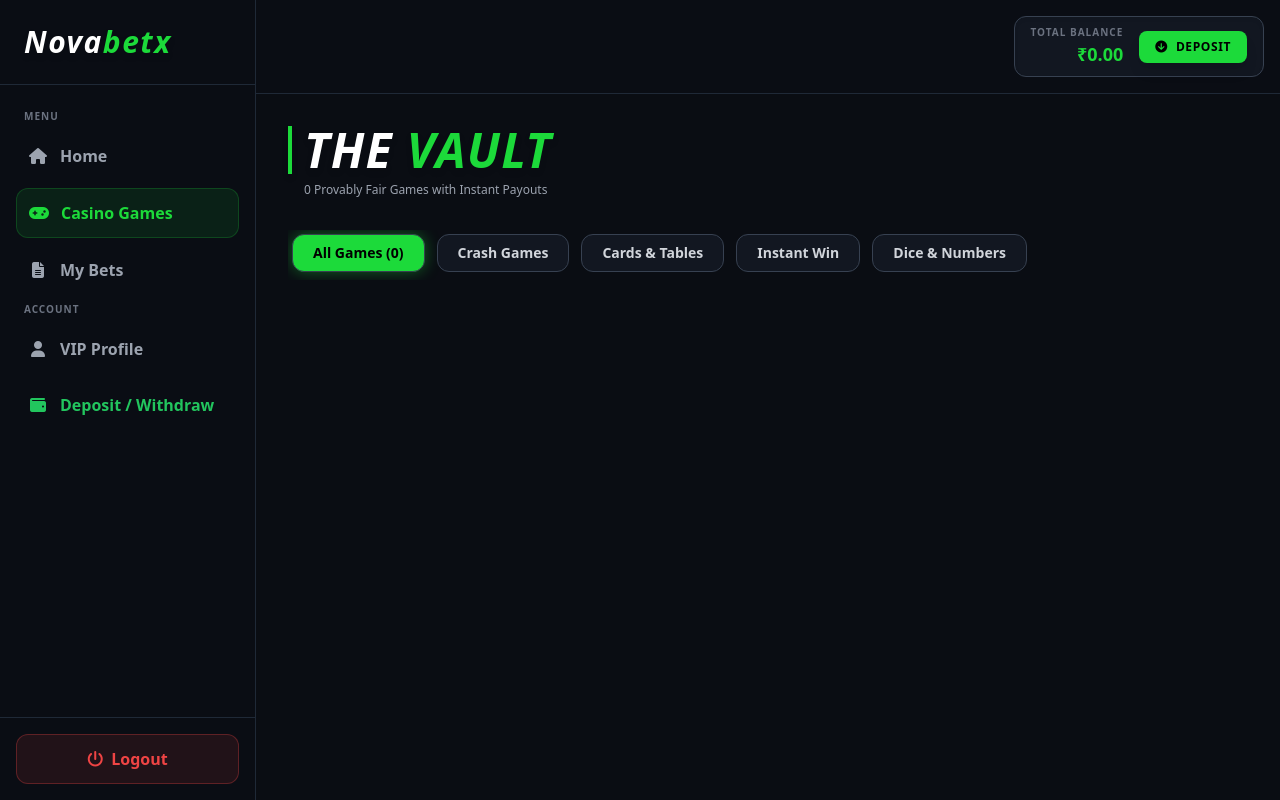
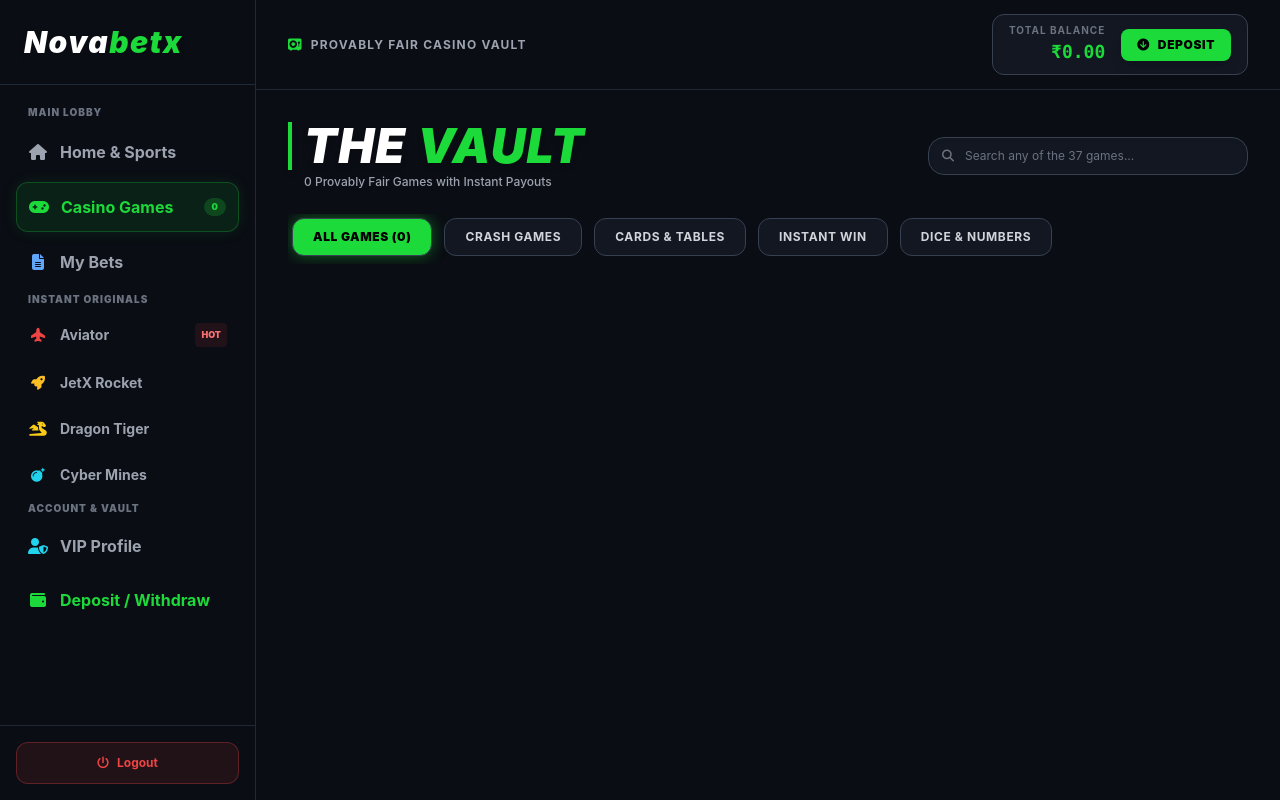
Before and after one commit to Suman-11-web/Novabetx, a Flask app: template templates/games.html in a window 1280 px wide. Run offline with Flask 3, Linux system fonts and the light colour scheme; the template is opened without the code that fills it, so the values that code supplies are empty; data comes from the database, SQL or seed files in the repository; some libraries are stand-ins or nearby versions.

Commit message:
instant game link updated

```diff
--- a/templates/games.html
+++ b/templates/games.html
@@ -3,7 +3,7 @@
 <head>
     <meta charset="UTF-8">
     <meta name="viewport" content="width=device-width, initial-scale=1.0, maximum-scale=1.0, user-scalable=no">
-    <title>Novabetx - Premium Games</title>
+    <title>Novabetx - Premium Casino Games</title>
     <script src="https://cdn.tailwindcss.com"></script>
     <link rel="stylesheet" href="https://cdnjs.cloudflare.com/ajax/libs/font-awesome/6.4.0/css/all.min.css">
     <script>
@@ -21,10 +21,35 @@
         }
     </script>
     <style>
+        body {
+            font-family: 'Inter', system-ui, -apple-system, sans-serif;
+            -webkit-tap-highlight-color: transparent;
+            overscroll-behavior-y: none;
+            user-select: none;
+            -webkit-user-select: none;
+            background-color: #0a0d13;
+        }
+
         .custom-scrollbar::-webkit-scrollbar { width: 4px; height: 4px; }
         .custom-scrollbar::-webkit-scrollbar-track { background: rgba(0,0,0,0.2); }
         .custom-scrollbar::-webkit-scrollbar-thumb { background: #374151; border-radius: 4px; }
-        .filter-btn.active { background-color: #1CDA3A; color: #000; box-shadow: 0 0 15px rgba(28,218,58,0.4); }
+
+        .filter-btn {
+            background: #121721;
+            border: 1px solid rgba(255, 255, 255, 0.08);
+            color: #d1d5db;
+            transition: all 0.25s ease;
+        }
+        .filter-btn:hover {
+            border-color: #1CDA3A;
+            color: #fff;
+        }
+        .filter-btn.active {
+            background-color: #1CDA3A;
+            color: #000;
+            box-shadow: 0 0 15px rgba(28,218,58,0.4);
+            font-weight: 900;
+        }
 
         /* 🌟 UPGRADED FLOATING GLASS BOTTOM NAVIGATION BAR */
         .floating-glass-nav {
@@ -52,21 +77,49 @@
 <body class="bg-background text-white min-h-[100dvh] flex flex-col md:flex-row pb-28 md:pb-0 select-none">
 
     <!-- 🖥️ DESKTOP SIDEBAR -->
-    <aside class="hidden md:flex flex-col w-64 h-screen bg-[#0a0d14] border-r border-gray-800 shrink-0 sticky top-0 z-50">
+    <aside class="hidden md:flex flex-col w-64 h-screen bg-[#0a0d14] border-r border-gray-800 z-50 shrink-0 sticky top-0">
         <div class="p-6 border-b border-gray-800">
             <div class="text-3xl font-black italic tracking-wider drop-shadow-md">Nova<span class="text-brand">betx</span></div>
         </div>
-        <nav class="flex-1 p-4 space-y-2 overflow-y-auto custom-scrollbar">
-            <div class="text-[10px] font-bold text-gray-500 uppercase tracking-widest mb-2 pl-2 mt-2">Menu</div>
-            <a href="{{ url_for('home') }}" class="flex items-center gap-3 p-3 rounded-xl hover:bg-white/5 text-gray-400 hover:text-white font-bold transition"><i class="fa-solid fa-house w-5 text-center"></i> Home</a>
-            <a href="{{ url_for('games') }}" class="flex items-center gap-3 p-3 rounded-xl bg-brand/10 text-brand border border-brand/20 font-bold transition"><i class="fa-solid fa-gamepad w-5 text-center"></i> Casino Games</a>
-            <a href="{{ url_for('my_bets') }}" class="flex items-center gap-3 p-3 rounded-xl hover:bg-white/5 text-gray-400 hover:text-white font-bold transition"><i class="fa-solid fa-file-lines w-5 text-center"></i> My Bets</a>
-            <div class="text-[10px] font-bold text-gray-500 uppercase tracking-widest mb-2 pl-2 mt-6">Account</div>
-            <a href="{{ url_for('profile') }}" class="flex items-center gap-3 p-3 rounded-xl hover:bg-white/5 text-gray-400 hover:text-white font-bold transition"><i class="fa-solid fa-user w-5 text-center"></i> VIP Profile</a>
-            <a href="{{ url_for('profile') }}?action=deposit" class="flex items-center gap-3 p-3 rounded-xl hover:bg-green-500/10 text-green-500 hover:text-green-400 font-bold transition"><i class="fa-solid fa-wallet w-5 text-center"></i> Deposit / Withdraw</a>
+        <nav class="flex-1 p-4 space-y-1.5 overflow-y-auto custom-scrollbar">
+            <div class="text-[10px] font-black text-gray-500 uppercase tracking-widest mb-2 pl-3 mt-1">Main Lobby</div>
+            <a href="{{ url_for('home') }}" class="flex items-center gap-3 p-3 rounded-xl hover:bg-white/5 text-gray-400 hover:text-white font-bold transition">
+                <i class="fa-solid fa-house w-5 text-center"></i> Home & Sports
+            </a>
+            <a href="{{ url_for('games') }}" class="flex items-center justify-between p-3 rounded-xl bg-brand/10 text-brand border border-brand/25 font-bold transition shadow-[0_0_15px_rgba(28,218,58,0.1)]">
+                <span class="flex items-center gap-3"><i class="fa-solid fa-gamepad w-5 text-center"></i> Casino Games</span>
+                <span class="text-[9px] font-black bg-brand/20 text-brand px-2 py-0.5 rounded-full">{{ games_catalog|length }}</span>
+            </a>
+            <a href="{{ url_for('my_bets') }}" class="flex items-center gap-3 p-3 rounded-xl hover:bg-white/5 text-gray-400 hover:text-white font-bold transition">
+                <i class="fa-solid fa-file-lines w-5 text-center text-blue-400"></i> My Bets
+            </a>
+
+            <div class="text-[10px] font-black text-gray-500 uppercase tracking-widest mb-2 pl-3 mt-6">Instant Originals</div>
+            <a href="{{ url_for('aviator_game') }}" class="flex items-center justify-between p-2.5 px-3 rounded-xl hover:bg-white/5 text-gray-400 hover:text-white text-sm font-bold transition">
+                <span class="flex items-center gap-3"><i class="fa-solid fa-plane-up w-5 text-center text-red-500"></i> Aviator</span>
+                <span class="text-[9px] font-black text-red-400 bg-red-500/10 px-1.5 py-0.5 rounded">HOT</span>
+            </a>
+            <a href="{{ url_for('jetx_game') }}" class="flex items-center gap-3 p-2.5 px-3 rounded-xl hover:bg-white/5 text-gray-400 hover:text-white text-sm font-bold transition">
+                <i class="fa-solid fa-rocket w-5 text-center text-amber-400"></i> JetX Rocket
+            </a>
+            <a href="{{ url_for('dragon_tiger_game') }}" class="flex items-center gap-3 p-2.5 px-3 rounded-xl hover:bg-white/5 text-gray-400 hover:text-white text-sm font-bold transition">
+                <i class="fa-solid fa-dragon w-5 text-center text-yellow-400"></i> Dragon Tiger
+            </a>
+            <a href="{{ url_for('mines_game') }}" class="flex items-center gap-3 p-2.5 px-3 rounded-xl hover:bg-white/5 text-gray-400 hover:text-white text-sm font-bold transition">
+                <i class="fa-solid fa-bomb w-5 text-center text-cyan-400"></i> Cyber Mines
+            </a>
+
+            <div class="text-[10px] font-black text-gray-500 uppercase tracking-widest mb-2 pl-3 mt-6">Account & Vault</div>
+            <a href="{{ url_for('profile') }}" class="flex items-center gap-3 p-3 rounded-xl hover:bg-white/5 text-gray-400 hover:text-white font-bold transition">
+                <i class="fa-solid fa-user-shield w-5 text-center text-cyan-400"></i> VIP Profile
+            </a>
+            <a href="{{ url_for('profile') }}?action=deposit" class="flex items-center gap-3 p-3 rounded-xl hover:bg-brand/10 text-brand font-bold transition">
+                <i class="fa-solid fa-wallet w-5 text-center"></i> Deposit / Withdraw
+            </a>
         </nav>
+
         <div class="p-4 border-t border-gray-800">
-            <a href="{{ url_for('logout') }}" class="flex items-center justify-center gap-2 p-3 rounded-xl bg-red-500/10 text-red-500 hover:bg-red-500 hover:text-white font-bold transition border border-red-500/30"><i class="fa-solid fa-power-off"></i> Logout</a>
+            <a href="{{ url_for('logout') }}" class="flex items-center justify-center gap-2 p-3 rounded-xl bg-red-500/10 text-red-500 hover:bg-red-500 hover:text-white font-bold transition border border-red-500/30 text-xs"><i class="fa-solid fa-power-off"></i> Logout</a>
         </div>
     </aside>
 
@@ -77,50 +130,62 @@
             <div class="flex items-center justify-between px-4 py-3">
                 <div class="text-xl font-black italic tracking-wider drop-shadow-md">Nova<span class="text-brand">betx</span></div>
                 <div class="flex items-center space-x-3 bg-surfaceLight/80 pl-4 pr-1 py-1 rounded-full border border-gray-700/50">
-                    <div class="text-sm font-bold text-white">₹{{ "%.2f"|format(user.balance + user.bonus_balance) }}</div>
-                    <a href="{{ url_for('profile') }}?action=deposit" class="bg-gradient-to-tr from-green-600 to-brand text-black w-7 h-7 rounded-full flex items-center justify-center shadow-[0_0_10px_rgba(28,218,58,0.5)]"><i class="fa-solid fa-plus text-sm"></i></a>
+                    <div class="text-sm font-bold text-white font-mono">₹{{ "%.2f"|format(user.balance + user.bonus_balance) }}</div>
+                    <a href="{{ url_for('profile') }}?action=deposit" class="bg-gradient-to-tr from-green-600 to-brand text-black w-7 h-7 rounded-full flex items-center justify-center shadow-[0_0_10px_rgba(28,218,58,0.5)] active:scale-95 transition-transform"><i class="fa-solid fa-plus text-sm"></i></a>
                 </div>
             </div>
         </header>
 
         <!-- DESKTOP TOP BAR -->
-        <div class="hidden md:flex justify-end items-center p-4 border-b border-gray-800 bg-[#0a0d14] sticky top-0 z-40 shrink-0">
+        <div class="hidden md:flex justify-between items-center px-8 py-3.5 border-b border-gray-800 bg-[#0a0d14] sticky top-0 z-40 shrink-0">
+            <div class="text-xs font-bold text-gray-400 uppercase tracking-widest">
+                <i class="fa-solid fa-vault text-brand mr-1"></i> Provably Fair Casino Vault
+            </div>
             <div class="flex items-center gap-4 bg-surface px-4 py-2 rounded-xl border border-gray-700 shadow-inner">
                 <div class="text-right">
                     <div class="text-[10px] text-gray-500 uppercase font-bold tracking-widest">Total Balance</div>
-                    <div class="text-lg font-black text-brand">₹{{ "%.2f"|format(user.balance + user.bonus_balance) }}</div>
+                    <div class="text-lg font-black text-brand font-mono">₹{{ "%.2f"|format(user.balance + user.bonus_balance) }}</div>
                 </div>
-                <a href="{{ url_for('profile') }}?action=deposit" class="bg-brand hover:bg-green-500 text-black px-4 py-2 rounded-lg font-black uppercase text-xs tracking-wider transition shadow-lg flex items-center gap-2"><i class="fa-solid fa-circle-arrow-down"></i> Deposit</a>
+                <a href="{{ url_for('profile') }}?action=deposit" class="bg-brand hover:bg-green-500 text-black px-4 py-2 rounded-lg font-black uppercase text-xs tracking-wider transition shadow-lg flex items-center gap-2 active:scale-95"><i class="fa-solid fa-circle-arrow-down"></i> Deposit</a>
             </div>
         </div>
 
-        <div class="px-4 py-6 md:p-8 max-w-[1400px] mx-auto w-full">
-            <h1 class="text-3xl md:text-5xl font-black italic tracking-wide mb-2 uppercase border-l-4 border-brand pl-3 drop-shadow-md">The <span class="text-brand">Vault</span></h1>
-            <p class="text-xs text-gray-400 mt-1 pl-4">{{ games_catalog|length }} Provably Fair Games with Instant Payouts</p>
+        <div class="px-4 py-6 md:p-8 max-w-[1400px] mx-auto w-full space-y-6">
+            <div class="flex flex-col sm:flex-row sm:items-center justify-between gap-4">
+                <div>
+                    <h1 class="text-3xl md:text-5xl font-black italic tracking-wide mb-1 uppercase border-l-4 border-brand pl-3 drop-shadow-md">The <span class="text-brand">Vault</span></h1>
+                    <p class="text-xs text-gray-400 mt-1 pl-4 font-medium">{{ games_catalog|length }} Provably Fair Games with Instant Payouts</p>
+                </div>
+                <!-- Instant Search Bar -->
+                <div class="relative sm:w-80">
+                    <i class="fa-solid fa-magnifying-glass absolute left-3.5 top-1/2 -translate-y-1/2 text-gray-500 text-xs"></i>
+                    <input type="text" id="game-search" oninput="applyVaultSearch()" placeholder="Search any of the 37 games..." class="w-full bg-surface border border-gray-700 rounded-2xl py-2.5 pl-9 pr-3 text-xs text-white placeholder-gray-500 focus:outline-none focus:border-brand transition shadow-inner">
+                </div>
+            </div>
 
             <!-- Dynamic Category Filter -->
-            <div class="flex gap-3 mb-8 mt-8 overflow-x-auto custom-scrollbar pb-2 pt-1 px-1">
-                <button onclick="filterGames('All')" class="filter-btn active shrink-0 bg-surface border border-gray-700 text-gray-300 font-bold px-5 py-2 rounded-xl text-sm transition-all hover:border-brand">All Games ({{ games_catalog|length }})</button>
-                <button onclick="filterGames('Crash')" class="filter-btn shrink-0 bg-surface border border-gray-700 text-gray-300 font-bold px-5 py-2 rounded-xl text-sm transition-all hover:border-brand">Crash Games</button>
-                <button onclick="filterGames('Cards')" class="filter-btn shrink-0 bg-surface border border-gray-700 text-gray-300 font-bold px-5 py-2 rounded-xl text-sm transition-all hover:border-brand">Cards & Tables</button>
-                <button onclick="filterGames('Instant Win')" class="filter-btn shrink-0 bg-surface border border-gray-700 text-gray-300 font-bold px-5 py-2 rounded-xl text-sm transition-all hover:border-brand">Instant Win</button>
-                <button onclick="filterGames('Numbers')" class="filter-btn shrink-0 bg-surface border border-gray-700 text-gray-300 font-bold px-5 py-2 rounded-xl text-sm transition-all hover:border-brand">Dice & Numbers</button>
+            <div class="flex gap-3 mb-4 overflow-x-auto custom-scrollbar pb-2 pt-1 px-1">
+                <button onclick="filterGames('All', this)" class="filter-btn active shrink-0 bg-surface border border-gray-700 text-gray-300 font-bold px-5 py-2.5 rounded-xl text-xs uppercase tracking-wider transition-all">All Games ({{ games_catalog|length }})</button>
+                <button onclick="filterGames('Crash', this)" class="filter-btn shrink-0 bg-surface border border-gray-700 text-gray-300 font-bold px-5 py-2.5 rounded-xl text-xs uppercase tracking-wider transition-all">Crash Games</button>
+                <button onclick="filterGames('Cards', this)" class="filter-btn shrink-0 bg-surface border border-gray-700 text-gray-300 font-bold px-5 py-2.5 rounded-xl text-xs uppercase tracking-wider transition-all">Cards & Tables</button>
+                <button onclick="filterGames('Instant Win', this)" class="filter-btn shrink-0 bg-surface border border-gray-700 text-gray-300 font-bold px-5 py-2.5 rounded-xl text-xs uppercase tracking-wider transition-all">Instant Win</button>
+                <button onclick="filterGames('Numbers', this)" class="filter-btn shrink-0 bg-surface border border-gray-700 text-gray-300 font-bold px-5 py-2.5 rounded-xl text-xs uppercase tracking-wider transition-all">Dice & Numbers</button>
             </div>
 
-            <!-- AUTOMATIC DYNAMIC GRID GENERATION -->
+            <!-- EXACT PREVIOUS THEME-COLORED GAME CARDS GRID -->
             <div class="grid grid-cols-1 md:grid-cols-2 lg:grid-cols-3 xl:grid-cols-4 gap-5 md:gap-6" id="games-grid">
                 {% for game in games_catalog %}
-                <a href="{{ url_for(game.route) }}" class="game-card block bg-gradient-to-br from-{{ game.color }}-900/80 to-black rounded-2xl border border-{{ game.color }}-500/30 p-6 hover:-translate-y-1 transition-all duration-300 shadow-[0_10px_20px_rgba(0,0,0,0.5)] relative overflow-hidden group" data-category="{{ game.category }}">
-                    <i class="fa-solid {{ game.icon }} absolute -right-4 -top-4 text-8xl text-{{ game.color }}-500 opacity-10 group-hover:opacity-30 group-hover:rotate-12 transition-all duration-500"></i>
+                <a href="{{ url_for(game.route) }}" class="game-card block bg-gradient-to-br from-{{ game.color }}-900/80 to-black rounded-2xl border border-{{ game.color }}-500/30 p-6 hover:-translate-y-1 transition-all duration-300 shadow-[0_10px_20px_rgba(0,0,0,0.5)] relative overflow-hidden group" data-category="{{ game.category }}" data-title="{{ game.title|lower }}">
+                    <i class="fa-solid {{ game.icon }} absolute -right-4 -top-4 text-8xl text-{{ game.color }}-500 opacity-10 group-hover:opacity-30 group-hover:rotate-12 transition-all duration-500 pointer-events-none"></i>
 
-                    <div class="bg-{{ game.color }}-500/20 text-{{ game.color }}-400 border border-{{ game.color }}-500/30 text-[10px] font-black uppercase px-2 py-0.5 rounded inline-block mb-3 tracking-widest">{{ game.category }}</div>
+                    <div class="bg-{{ game.color }}-500/20 text-{{ game.color }}-400 border border-{{ game.color }}-500/30 text-[10px] font-black uppercase px-2.5 py-0.5 rounded inline-block mb-3 tracking-widest">{{ game.category }}</div>
 
                     <h2 class="text-2xl font-black italic text-white uppercase leading-none drop-shadow-md">{{ game.title }}</h2>
                     <p class="text-xs text-gray-400 mt-2 font-mono font-bold">Min Bet: {% if game.min_bet == 0 %}FREE{% else %}₹{{ game.min_bet }}{% endif %}</p>
 
                     <div class="mt-6 flex justify-between items-center relative z-10">
                         <span class="text-[10px] font-black text-gray-500 group-hover:text-white transition-colors tracking-widest">PLAY NOW</span>
-                        <div class="bg-{{ game.color }}-500 text-white w-10 h-10 rounded-full flex items-center justify-center shadow-[0_0_15px_rgba(255,255,255,0.2)] group-hover:scale-110 transition-transform"><i class="fa-solid fa-play ml-1 text-sm text-black"></i></div>
+                        <div class="bg-{{ game.color }}-500 text-white w-10 h-10 rounded-full flex items-center justify-center shadow-[0_0_15px_rgba(255,255,255,0.2)] group-hover:scale-110 transition-transform"><i class="fa-solid fa-play ml-1 text-sm text-black font-black"></i></div>
                     </div>
                 </a>
                 {% endfor %}
@@ -149,54 +214,56 @@
     </nav>
 
     <script>
-        function filterGames(category) {
-            document.querySelectorAll('.filter-btn').forEach(btn => {
-                btn.classList.remove('active');
-                if (btn.innerText.includes(category)) btn.classList.add('active');
-            });
+        let currentCategory = 'All';
 
+        function filterGames(category, btnEl) {
+            currentCategory = category;
+            if (btnEl) {
+                document.querySelectorAll('.filter-btn').forEach(btn => btn.classList.remove('active'));
+                btnEl.classList.add('active');
+            }
+            applyVaultSearch();
+        }
+
+        function applyVaultSearch() {
+            const query = (document.getElementById('game-search').value || '').toLowerCase().trim();
             document.querySelectorAll('.game-card').forEach(card => {
-                if (category === 'All' || card.getAttribute('data-category').includes(category)) {
-                    card.style.display = 'block';
-                } else {
-                    card.style.display = 'none';
-                }
+                const cCat = card.getAttribute('data-category') || '';
+                const cTitle = card.getAttribute('data-title') || '';
+                const catMatch = (currentCategory === 'All') || cCat.includes(currentCategory);
+                const textMatch = !query || cTitle.includes(query);
+                card.style.display = (catMatch && textMatch) ? 'block' : 'none';
             });
         }
+
+        // =====================================================
+        // ANTI-INSPECT & DEVTOOLS SHIELD (MAC + WINDOWS)
+        // =====================================================
         (function() {
-    // 1. Block Right-Click Context Menu
             document.addEventListener('contextmenu', function(e) {
                 e.preventDefault();
                 return false;
             }, false);
 
-    // 2. Block All DevTools & View-Source Keyboard Shortcuts (Windows + Mac)
             document.addEventListener('keydown', function(e) {
                 const key = (e.key || '').toLowerCase();
                 const code = e.keyCode || e.which;
 
-        // F12 (Windows / Laptop Fn+F12)
                 if (code === 123 || key === 'f12') {
                     e.preventDefault();
                     e.stopPropagation();
                     return false;
                 }
-
-        // Windows / Linux: Ctrl + Shift + (I, J, C, K)
                 if (e.ctrlKey && e.shiftKey && (['i', 'j', 'c', 'k'].includes(key) || [73, 74, 67, 75].includes(code))) {
                     e.preventDefault();
                     e.stopPropagation();
                     return false;
                 }
-
-        // macOS: Cmd (metaKey) + Option (altKey) + (I, J, C, U, K)
                 if (e.metaKey && e.altKey && (['i', 'j', 'c', 'u', 'k'].includes(key) || [73, 74, 67, 85, 75].includes(code))) {
                     e.preventDefault();
                     e.stopPropagation();
                     return false;
                 }
-
-        // View Source & Save Page: Ctrl+U / Cmd+U / Ctrl+S / Cmd+S
                 if ((e.ctrlKey || e.metaKey) && (['u', 's'].includes(key) || [85, 83].includes(code))) {
                     e.preventDefault();
                     e.stopPropagation();
@@ -204,12 +271,10 @@
                 }
             }, true);
 
-    // 3. Disable Dragging Images/Elements
             document.addEventListener('dragstart', function(e) {
                 e.preventDefault();
             });
 
-    // 4. Anti-Debugger Trap (Triggers if DevTools is opened via Browser Menu)
             setInterval(function() {
                 const start = performance.now();
                 debugger;
```
Lines whose indentation alone changed are shown as unchanged.
